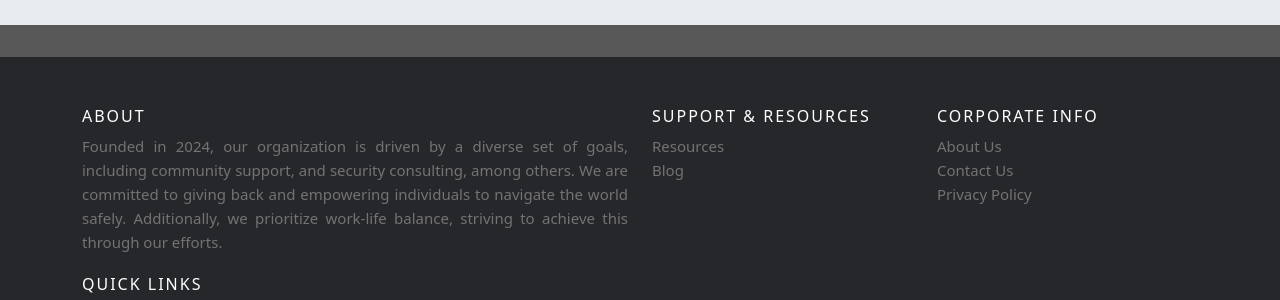
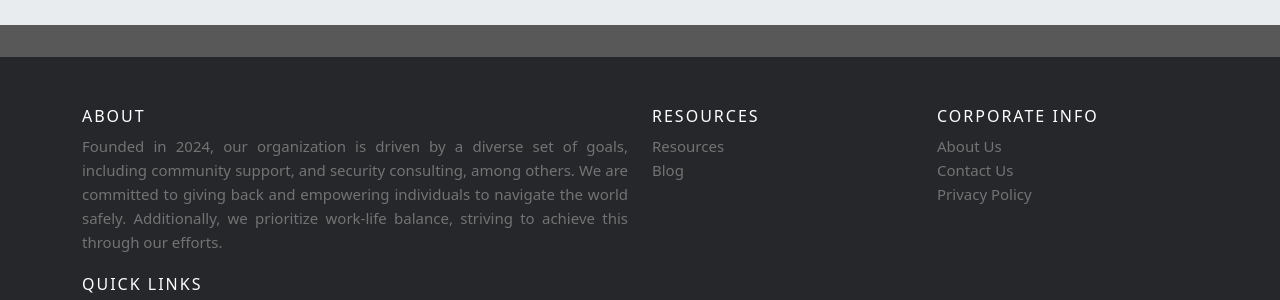
Before and after one commit to SkarletTeam/skarlet, a Jekyll site: the page built from blog.md, in a window 1280 px wide. Shown: the part 365-665 px from the top of the page. Built offline with Jekyll 4.4.1, drawn with Linux system fonts in a browser that asks for light colours; a script that is not in the unit is left out.

Commit message:
Update footer.html

```diff
--- a/_includes/footer.html
+++ b/_includes/footer.html
@@ -7,7 +7,7 @@
             <p class="text-justify">Founded in 2024, our organization is driven by a diverse set of goals, including community support, and security consulting, among others. We are committed to giving back and empowering individuals to navigate the world safely. Additionally, we prioritize work-life balance, striving to achieve this through our efforts.</p>
           </div>
           <div class="col-xs-6 col-md-3">
-            <h6>Support & Resources</h6>
+            <h6>Resources</h6>
             <ul class="footer-links">
               <li><a class="nav-link" href="/resources"> Resources </a></li>
               <li><a class="nav-link" href="/blog"> Blog</a></li>
```
